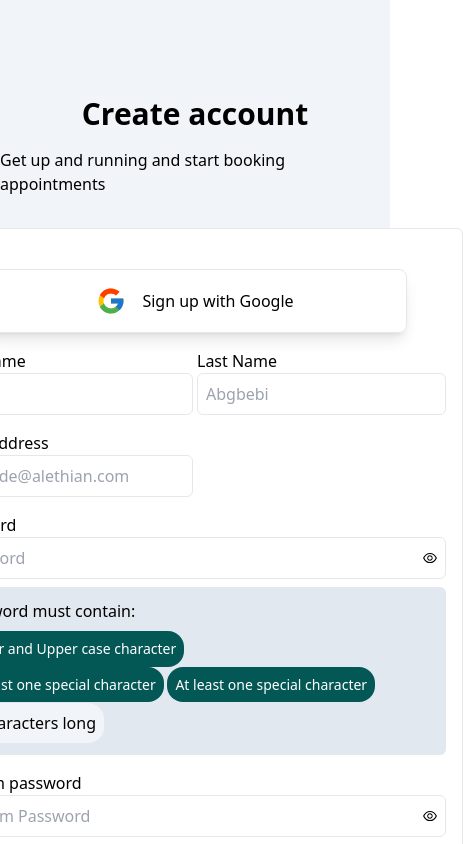
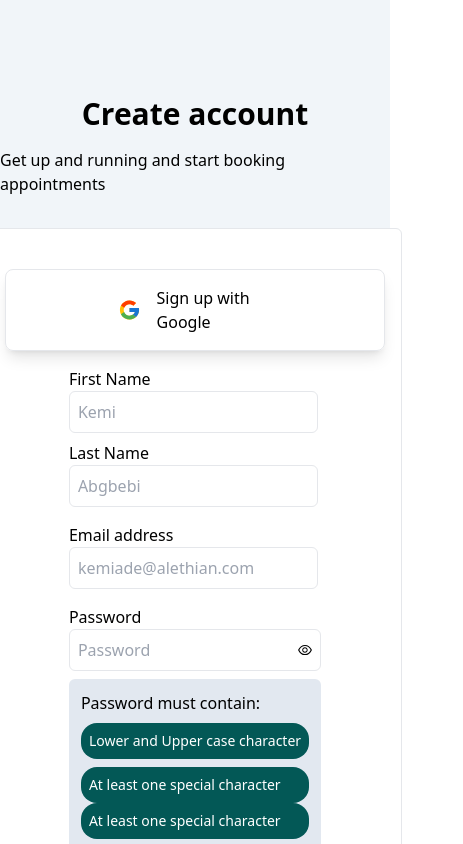
Before and after one commit to Lukman10a/appointment, a React (Create React App) app: page / in a window 390 px wide. Shown: the top 844 px of the page, 463 px wide, since content can reach past the window. Built offline with nearby package versions, Linux system fonts and the light colour scheme.

Commit message:
setting responsiveness

```diff
--- a/src/App.js
+++ b/src/App.js
@@ -46,7 +46,7 @@ function App() {
           <p>Sign up with Google</p>
         </div>
         <form className="mt-4">
-          <div className="flex gap-1 sm:gap-8">
+          <div className="sm:flex gap-1 sm:gap-8">
             <div>
               <p>First Name</p>
               <input
@@ -104,13 +104,13 @@ function App() {
               <p className="text-white bg-[#035856] text-sm sm:text-base rounded-2xl p-2 w-fit">
                 Lower and Upper case character
               </p>
-              <div className="text-sm sm:text-base">
-                <span className="text-white bg-[#035856] rounded-2xl p-2">
+              <div className="text-sm sm:text-base sm:flex sm:gap-2">
+                <p className="text-white bg-[#035856] rounded-2xl p-2">
                   At least one special character
-                </span>{" "}
-                <span className="text-white bg-[#035856]  rounded-2xl p-2">
+                </p>{" "}
+                <p className="text-white bg-[#035856]  rounded-2xl p-2">
                   At least one special character
-                </span>
+                </p>
               </div>
               <p className="bg-slate-100 rounded-2xl p-2 w-fit">
                 8 Characters long
```
